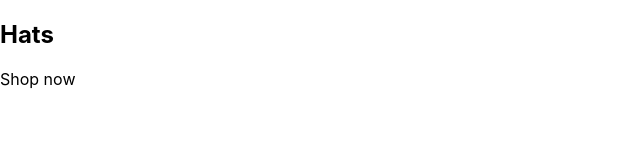
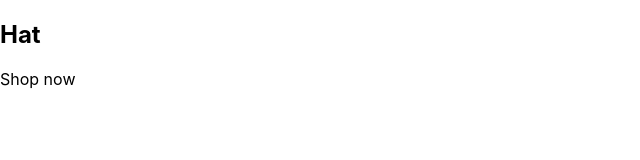
Before and after one commit to ZhangMYihua/crwn-clothing-v2, a React (Create React App) app: page / in a window 1280 px wide. Shown: the top 160 px of the page, without its empty margins (0-640 px from the left). Built offline with nearby package versions, Linux system fonts and the light colour scheme.

Commit message:
destructioring

```diff
--- a/src/App.js
+++ b/src/App.js
@@ -7,11 +7,11 @@ const App = () => {
   ];
   return (
     <div className="categories-container">
-      {categories.map((title) => (
+      {categories.map(({ title }) => (
         <div className="category-container">
           {/* <img src="" alt="" /> */}
           <div className="category-body-container">
-            <h2>Hats</h2>
+            <h2>{title}</h2>
             <p>Shop now</p>
           </div>
         </div>
```
